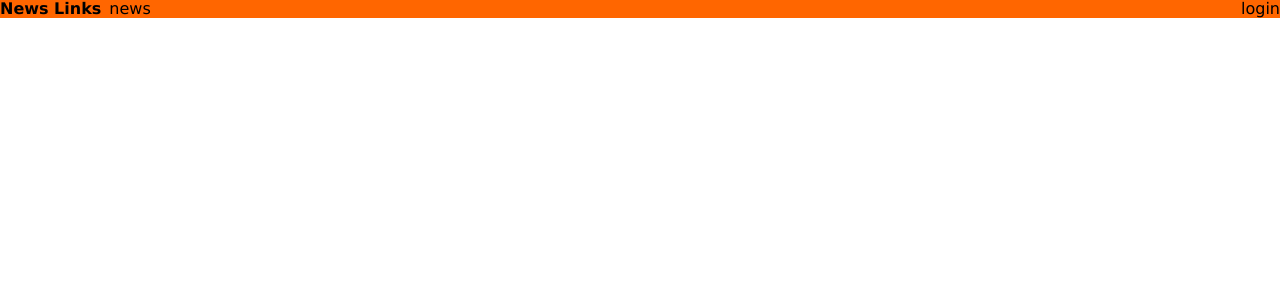
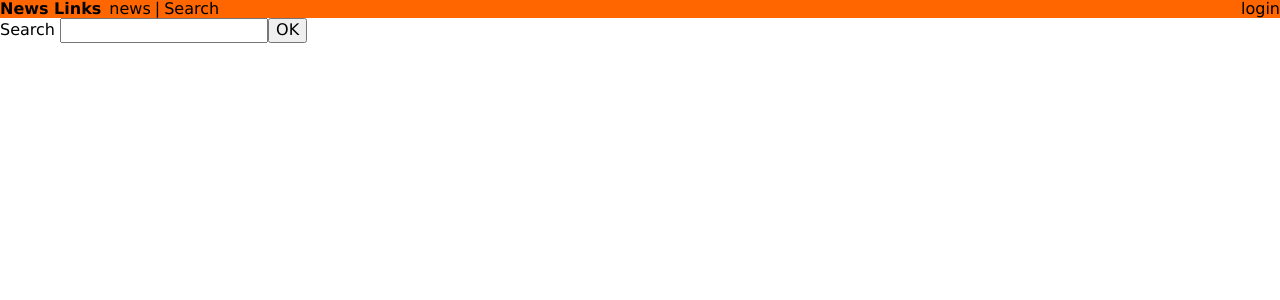
Before and after one commit to hnzhang/LinksAndVotes, a React (Create React App) app in the folder client/: page /search in a window 1280 px wide. Shown: the top 300 px of the page. Built offline with nearby package versions, Linux system fonts and the light colour scheme.

Commit message:
add search query using feed with filter

```diff
--- a/client/src/components/App.js
+++ b/client/src/components/App.js
@@ -6,6 +6,7 @@ import Header from './Header';
 import LinkList from './LinkList';
 import CreateLink from './CreateLink';
 import Login from './Login';
+import Search from './Search';
 
 class App extends Component {
   render() {
@@ -17,6 +18,7 @@ class App extends Component {
             <Route exact path="/" component={LinkList} />
             <Route exact path='/create' component={CreateLink} />
             <Route exact path='/login' component={Login} />
+            <Route exact path='/search' component={Search} />
           </Switch>
         </div>
       </div>
--- a/client/src/components/Header.js
+++ b/client/src/components/Header.js
@@ -13,11 +13,15 @@ class Header extends Component {
                     <Link to='/' className='ml1 no-underline black' >news</Link>
                     {authToken && (
                         <div className='flex'>
-                            <div className='ml1'>|</div>
+                            <div className='ml1'> | </div>
                             <Link to='/create' className='ml1 no-underline black'>Submit</Link>
                         </div>
                     )
                     }
+                    <div className='flex'>
+                        <div className='ml1'> | </div>
+                        <Link to='/search' className='ml1 no-underline black' >Search</Link>
+                    </div>
                 </div>
                 <div className='flex flex-fixed'>
                     {authToken ? (
--- /dev/null
+++ b/client/src/components/Search.js
@@ -0,0 +1,66 @@
+import React, {Component} from 'react';
+import {withApollo} from 'react-apollo';
+import gql from 'graphql-tag';
+
+import Link from './Link';
+
+const FEED_SEARCH_QUERY = gql`
+query FeedSearchQuery($filter: String!) {
+    feed(filter: $filter) {
+        links {
+            id,
+            url,
+            description
+            createdAt
+            postedBy {
+                id
+                name
+            }
+            votes {
+                id,
+                user {
+                    id
+                }
+            }
+        }
+    }
+}
+`;
+
+class Search extends Component {
+    constructor(props){
+        super(props);
+        this.state = {
+            links: [],
+            filter: ''
+        };
+    }
+
+    render(){
+        return (
+            <div>
+                <div>
+                    Search <input type='text' onChange={e=>this.setState({filter:e.target.value})} />
+                    <button onClick={()=>this._executeSearch()}>OK</button>
+                </div>
+                {
+                    this.state.links.map((link, index)=>(
+                        <Link key={link.id} link={link} index={index} />
+                    ))
+                }
+            </div>
+        );
+    }
+
+    _executeSearch = async () =>{
+        const {filter} = this.state;
+        const result = await this.props.client.query({
+            query: FEED_SEARCH_QUERY,
+            variables: {filter},
+        });
+        const links = result.data.feed.links;
+        this.setState({links});
+    }
+}
+
+export default withApollo(Search);
```
